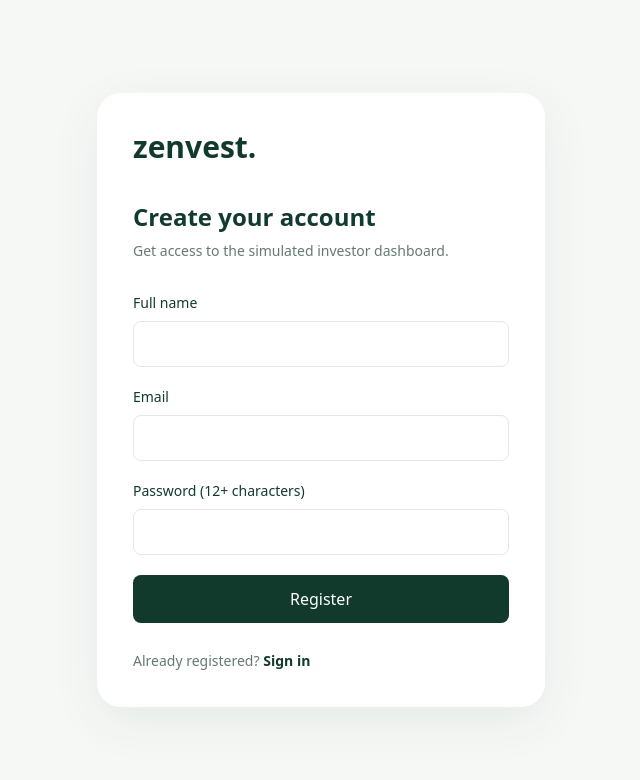
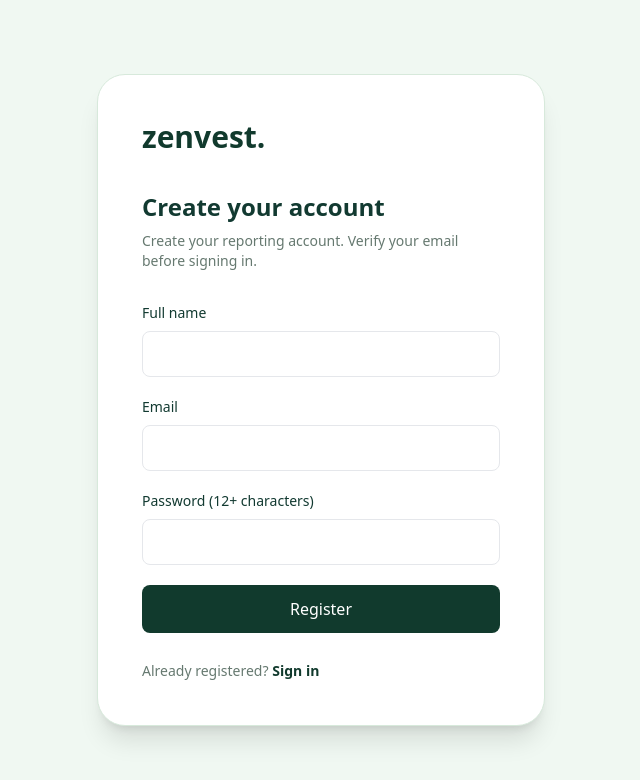
Before and after one commit to en0ma/zenvest, a Next.js app: page /register in a window 1280 px wide. Shown: the top 780 px of the page, without its empty margins (319-959 px from the left). Built offline with nearby package versions, Linux system fonts and the light colour scheme.

Commit message:
design: refine account UX and remove public admin navigation

```diff
--- a/src/app/register/page.tsx
+++ b/src/app/register/page.tsx
@@ -14,8 +14,8 @@ export default function Register() {
    router.push("/login");
   }catch{setError("Registration unavailable. Try again.");}finally{setPending(false);}
  }
- return <main className="min-h-screen flex items-center justify-center p-6 bg-canvas"><section className="bg-white rounded-3xl shadow-soft w-full max-w-md p-9">
- <Link href="/" className="text-3xl text-forest font-bold">zenvest.</Link><h1 className="text-2xl font-semibold mt-9">Create your account</h1><p className="text-sm text-muted mt-2">Get access to the simulated investor dashboard.</p>
+ return <main className="min-h-screen flex items-center justify-center p-6 bg-[#f0f8f2]"><section className="bg-white rounded-[28px] border border-[#d7e9db] shadow-xl w-full max-w-md p-9 md:p-11">
+ <Link href="/" className="text-3xl text-forest font-bold">zenvest.</Link><h1 className="text-2xl font-semibold mt-9">Create your account</h1><p className="text-sm text-muted mt-2">Create your reporting account. Verify your email before signing in.</p>
  <form onSubmit={submit} className="mt-8 space-y-5"><label className="block text-sm">Full name<input required minLength={2} maxLength={120} name="name" autoComplete="name" className="mt-2 w-full border rounded-lg px-4 py-3"/></label>
  <label className="block text-sm">Email<input required type="email" maxLength={254} name="email" autoComplete="email" className="mt-2 w-full border rounded-lg px-4 py-3"/></label>
  <label className="block text-sm">Password (12+ characters)<input required type="password" minLength={12} maxLength={72} name="password" autoComplete="new-password" className="mt-2 w-full border rounded-lg px-4 py-3"/></label>
```
